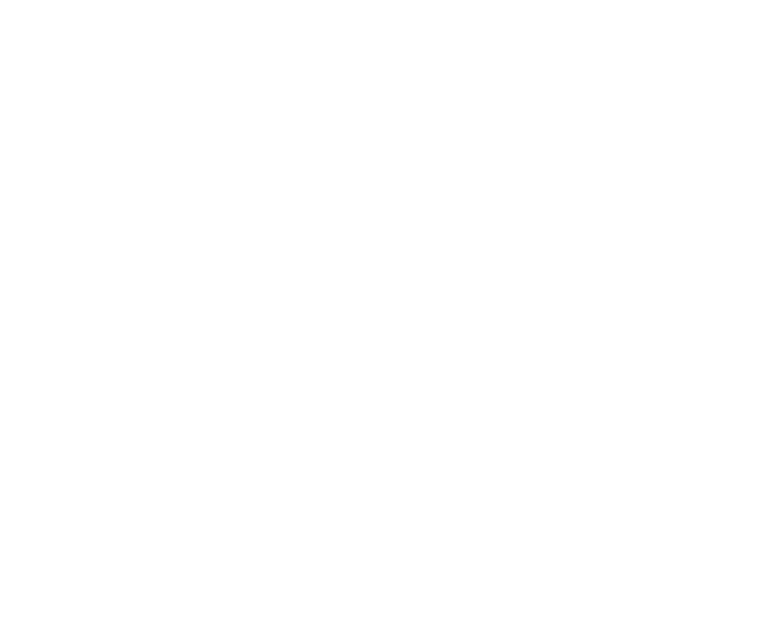
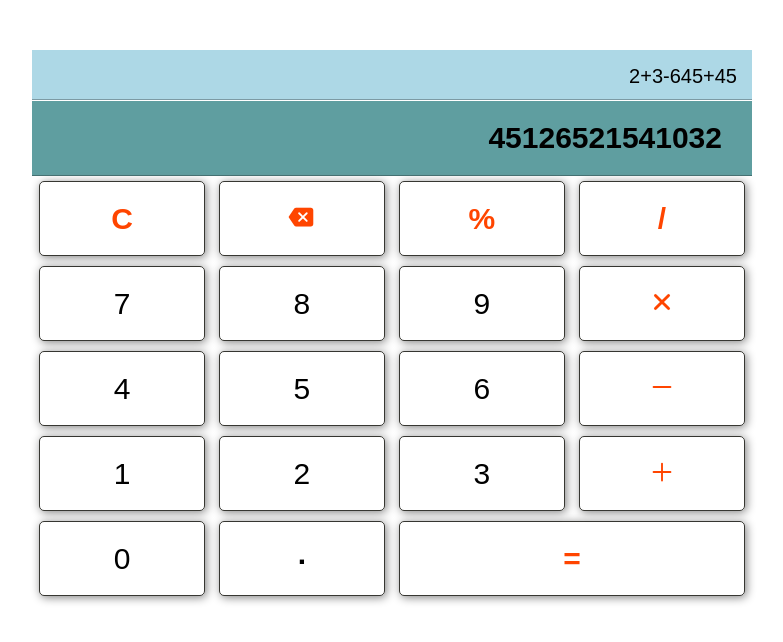
Before and after one commit to tolu-c/web-calculator, a plain HTML site: page index.html in a window 1280 px wide. Shown: the whole page, without its empty margins (248-1031 px from the left). Drawn offline with nearby package versions, Linux system fonts and the light colour scheme.

Commit message:
update files

```diff
--- a/index.html
+++ b/index.html
@@ -6,9 +6,167 @@
     <title>Web Calculator</title>
     <meta name='viewport' content='width=device-width, initial-scale=1'>
     <link rel='stylesheet' type='text/css' media='screen' href='static/css/main.css'>
+    <link rel="stylesheet" href="static/css/grid.css">
 </head>
 <body>
+<!--
+    <div class="cal">
+        <div class="container">
+            <div class="row">
+                <div class="col col-1">
+                    <div class="display-result">
+                        <p class="question"></p>
+                        <p class="answer"></p>
+                    </div>
+                </div>
+            </div>
+            <div class="row">
+                <div class="col col-4">
+                    <div class="signs">C</div>
+                </div>
+                <div class="col col-4">
+                    <div class="signs">X</div>
+                </div>
+                <div class="col col-4">
+                    <div class="signs">%</div>
+                </div>
+                <div class="col col-4">
+                    <div class="signs">/</div>
+                </div>
+            </div>
+            <div class="row">
+                <div class="col col-4">
+                    <div class="num">7</div>
+                </div>
+                <div class="col col-4">
+                    <div class="num">8</div>
+                </div>
+                <div class="col col-4">
+                    <div class="num">9</div>
+                </div>
+                <div class="col col-4">
+                    <div class="signs">X</div>
+                </div>
+            </div>
+            <div class="row">
+                <div class="col col-4">
+                    <div class="num">4</div>
+                </div>
+                <div class="col col-4">
+                    <div class="num">5</div>
+                </div>
+                <div class="col col-4">
+                    <div class="num">6</div>
+                </div>
+                <div class="col col-4">
+                    <div class="signs">-</div>
+                </div>
+            </div>
+            <div class="row">
+                <div class="col col-4">
+                    <div class="num">1</div>
+                </div>
+                <div class="col col-4">
+                    <div class="num">2</div>
+                </div>
+                <div class="col col-4">
+                    <div class="num">3</div>
+                </div>
+                <div class="col col-4">
+                    <div class="signs">+</div>
+                </div>
+            </div>
+            <div class="row">
+                <div class="col col-4">
+                    <div class="num">0</div>
+                </div>
+                <div class="col col-4">
+                    <div class="num">.</div>
+                </div>
+                <div class="col col-2">
+                    <div class="signs equals">=</div>
+                </div>
+            </div>
+        </div>
+    </div> -->
 
+    <main>
+        <section class="questionAndAnswer">
+            <div class="question">2+3-645+45</div>
+            <div class="answer">45126521541032</div>
+        </section>
+        <section class="keys">
+            <div class="row">
+                <div class="col-4">
+                    <div class="signs">C</div>
+                </div>
+                <div class="col-4">
+                    <div class="signs"><ion-icon name="backspace"></ion-icon></div>
+                </div>
+                <div class="col-4">
+                    <div class="signs">%</div>
+                </div>
+                <div class="col-4">
+                    <div class="signs">/</div>
+                </div>
+            </div>
+            <div class="row">
+                <div class="col-4">
+                    <div class="num">7</div>
+                </div>
+                <div class="col-4">
+                    <div class="num">8</div>
+                </div>
+                <div class="col-4">
+                    <div class="num">9</div>
+                </div>
+                <div class="col-4">
+                    <div class="signs"><ion-icon name="close"></ion-icon></div>
+                </div>
+            </div>
+            <div class="row">
+                <div class="col-4">
+                    <div class="num">4</div>
+                </div>
+                <div class="col-4">
+                    <div class="num">5</div>
+                </div>
+                <div class="col-4">
+                    <div class="num">6</div>
+                </div>
+                <div class="col-4">
+                    <div class="signs"><ion-icon name="remove"></ion-icon></div>
+                </div>
+            </div>
+            <div class="row">
+                <div class="col-4">
+                    <div class="num">1</div>
+                </div>
+                <div class="col-4">
+                    <div class="num">2</div>
+                </div>
+                <div class="col-4">
+                    <div class="num">3</div>
+                </div>
+                <div class="col-4">
+                    <div class="signs"><ion-icon name="add"></ion-icon></div>
+                </div>
+            </div>
+            <div class="row">
+                <div class="col-2">
+                    <div class="col-2">
+                        <div class="num">0</div>
+                    </div>
+                    <div class="col-2">
+                        <div class="num bold"><b>.</b></div>
+                    </div>
+                </div>
+                <div class="col-2">
+                    <div class="signs">=</div>
+                </div>
+            </div>
+        </section>
+    </main>
     <!-- icons scripts -->
     <script src="https://kit.fontawesome.com/9c672bfd73.js" crossorigin="anonymous"></script>
     <script src="https://unpkg.com/ionicons@5.4.0/dist/ionicons.js"></script>
--- /dev/null
+++ b/static/css/grid.css
@@ -0,0 +1,14 @@
+section, .row {clear: both;}
+.col-4 {width: 23%;}
+.col-2 {width: 48%;}
+.col-4, .col-2 {
+    margin-left: 1%;
+    margin-right: 1%;
+    float: left;
+}
+.col-2 .col-2 {
+    margin: 0%;
+}
+.col-2 .col-2:nth-child(2) {
+    margin-left: 4%;
+}
--- a/static/css/main.css
+++ b/static/css/main.css
@@ -0,0 +1,65 @@
+
+* {
+    margin: 0;
+    padding: 0;
+    box-sizing: border-box;
+    text-rendering: optimizeLegibility;
+}
+body {
+    font-size: 20px;
+    font-family: sans-serif;
+}
+main {
+    width: 720px;
+    margin: 50px auto;
+}
+.questionAndAnswer, .question, .answer {
+    width: 100%;
+}
+.question {
+    padding: 15px;
+    text-align: right;
+    height: 50px;
+    background-color: lightblue;
+    border-bottom: 0.5px solid rgba(0, 0, 0, 0.288);
+}
+.answer {
+    padding: 20px 30px;
+    height: 75px;
+    text-align: right;
+    background-color: cadetblue;
+    /* border: 0; */
+    margin-top: 00.5px;
+    border-bottom: 0.5px solid rgba(0, 0, 0, 0.288);
+    font-weight: 600;
+    font-size: 150%;
+}
+.keys {
+    width: 100%;
+}
+.signs, .num {
+    text-align: center;
+    font-size: 150%;
+    cursor: pointer;
+    height: 75px;
+    padding-top: 20px;
+    border: 1px solid rgba(10, 10, 4, 0.815);
+    margin: 5px 0;
+    border-radius: 5px;
+    box-shadow: 1.5px 1.5px 10px gray;
+    transition: transform 0.3s, font-size 0.3s;
+}
+.signs {
+    color: orangered;
+    font-weight: 600;
+}
+.bold {
+    padding-top: 15px;
+}
+.signs:hover, .num:hover {
+    transform: scale(1.12);
+    font-size: 175%;
+}
+.signs:last-child:hover {
+    transform: scale(1.06);
+}
```
